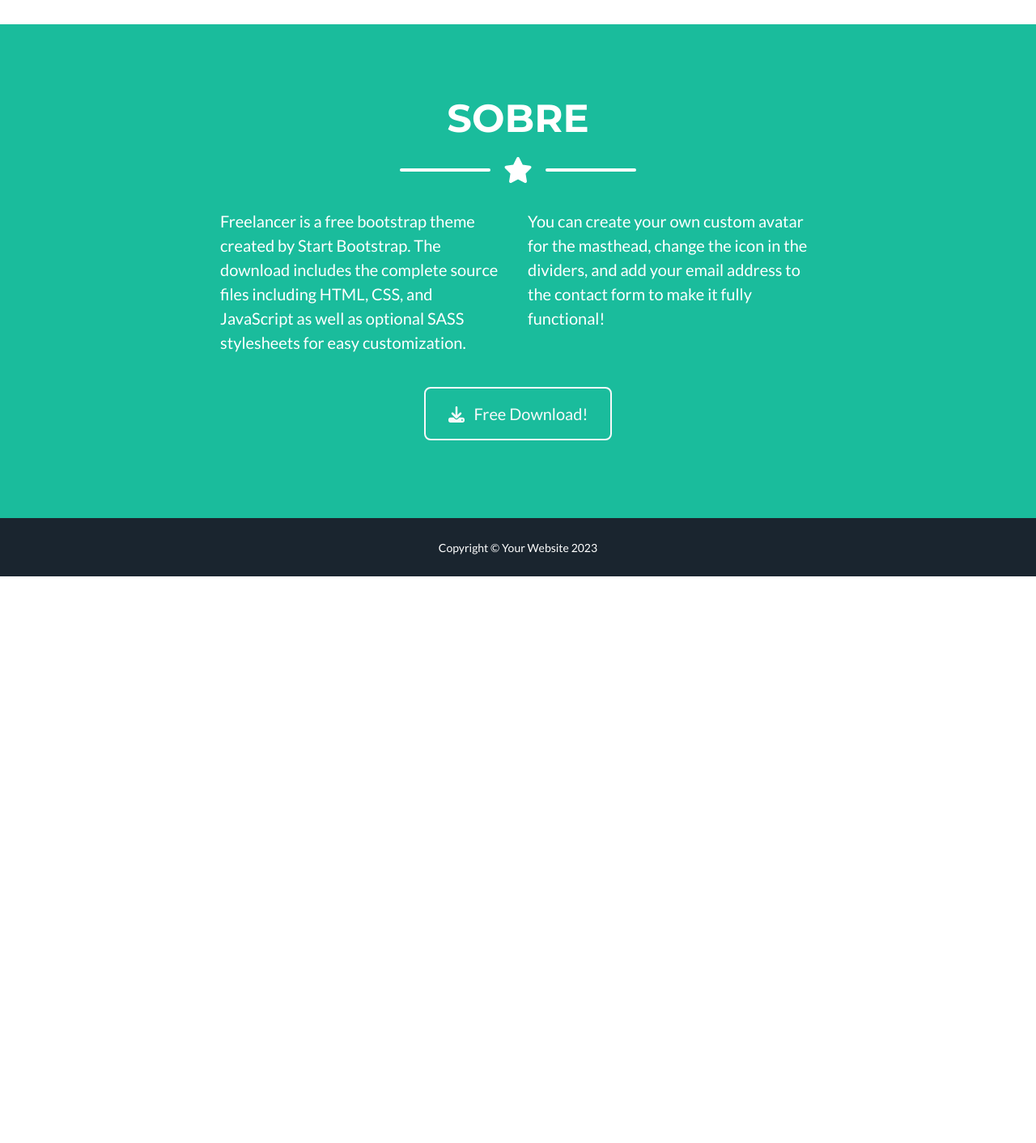
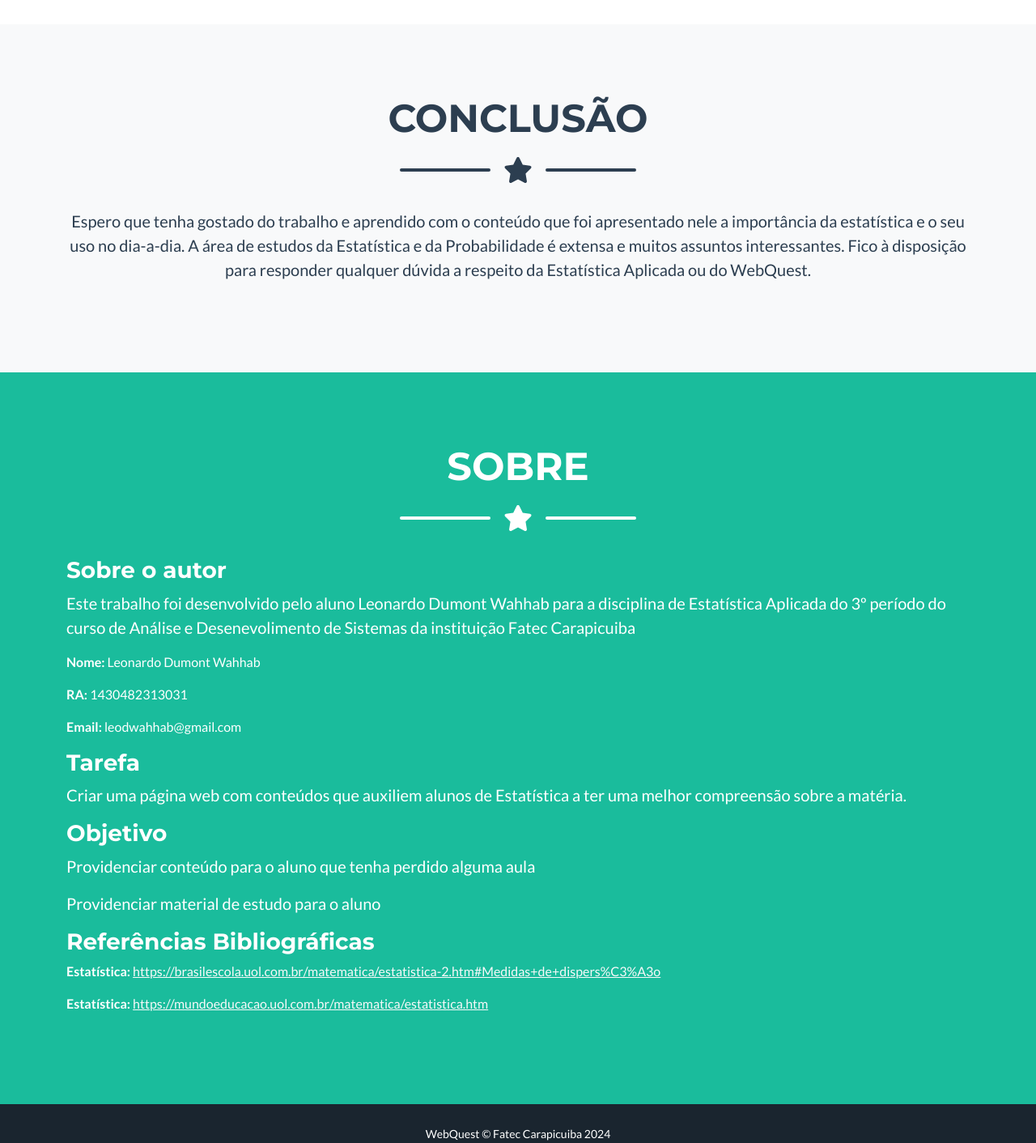
Before and after one commit to leodwahhab/web-quest-estatistica, a website: page dist/index.html in a window 1280 px wide. Shown: the part 1980-3392 px from the top of the page at 81% size. Before the commit the page ends 2692 px from the top, so only its background shows below. Drawn offline with nearby package versions, Linux system fonts and the light colour scheme.

Commit message:
feat: added 'conclusao' and 'sobre' sections

```diff
--- a/dist/index.html
+++ b/dist/index.html
@@ -72,7 +72,7 @@
             </div>
         </section>
 
-        <!-- Portfolio Section-->
+        <!-- Videos Section-->
         <section class="page-section portfolio" id="videoaulas">
             <div class="container">
                 <!-- Portfolio Section Heading-->
@@ -181,6 +181,25 @@
             </div>
         </section>
 
+        <!-- Conclusão Section -->
+        <section class="page-section bg-light text-secondary mb-0" id="conclusao">
+            <div class="container text-center ms-auto text-sm-center">
+                <!-- About Section Heading-->
+                <h2 class="page-section-heading text-center text-uppercase text-secondary">Conclusão</h2>
+                <!-- Icon Divider-->
+                <div class="divider-custom">
+                    <div class="divider-custom-line"></div>
+                    <div class="divider-custom-icon"><i class="fas fa-star"></i></div>
+                    <div class="divider-custom-line"></div>
+                </div>
+                <!-- About Section Content-->
+
+                <div class="d-flex justify-content-center">
+                    <p class="lead text-justify">Espero que tenha gostado do trabalho e aprendido com o conteúdo que foi apresentado nele a importância da estatística e o seu uso no dia-a-dia. A área de estudos da Estatística e da Probabilidade é extensa e muitos assuntos interessantes. Fico à disposição para responder qualquer dúvida a respeito da Estatística Aplicada ou do WebQuest.</p>
+                </div>
+            </div>
+        </section>
+
         <!-- About Section-->
         <section class="page-section bg-primary text-white mb-0" id="about">
             <div class="container">
@@ -194,24 +213,45 @@
                 </div>
                 <!-- About Section Content-->
                 <div class="row">
-                    <div class="col-lg-4 ms-auto">
-                        <p class="lead">Freelancer is a free bootstrap theme created by Start Bootstrap. The download includes the complete source files including HTML, CSS, and JavaScript as well as optional SASS stylesheets for easy customization.</p>
+                    <!-- About the author -->
+                    <div class="">
+                        <h3>Sobre o autor</h4>
+                        <p class="lead text-small">Este trabalho foi desenvolvido pelo aluno Leonardo Dumont Wahhab para a disciplina de Estatística Aplicada
+                            do 3º período do curso de Análise e Desenevolimento de Sistemas da instituição Fatec Carapicuiba</p>
+                        <p><b>Nome: </b>Leonardo Dumont Wahhab</p>
+                        <p><b>RA: </b>1430482313031</p>
+                        <p><b>Email: </b>leodwahhab@gmail.com</p>
                     </div>
-                    <div class="col-lg-4 me-auto"><p class="lead">You can create your own custom avatar for the masthead, change the icon in the dividers, and add your email address to the contact form to make it fully functional!</p></div>
-                </div>
-                <!-- About Section Button-->
-                <div class="text-center mt-4">
-                    <a class="btn btn-xl btn-outline-light" href="https://startbootstrap.com/theme/freelancer/">
-                        <i class="fas fa-download me-2"></i>
-                        Free Download!
-                    </a>
+                    <!-- Task -->
+                    <div>
+                        <h3>Tarefa</h3>
+                        <p class="lead">Criar uma página web com conteúdos que auxiliem alunos de Estatística a ter uma melhor compreensão sobre a matéria.</p>
+                    </div>
+                    <!-- Objectives -->
+                    <div class="">
+                        <h3>Objetivo</h3>
+                        <p class="lead">Providenciar conteúdo para o aluno que tenha perdido alguma aula</p>
+                        <p class="lead">Providenciar material de estudo para o aluno</p>
+                    </div>
+                    <!-- Bibliography -->
+                    <div class="">
+                        <h3>Referências Bibliográficas</h3>
+                        <p>
+                            <b>Estatística: </b>
+                            <a class="link-light" href="https://brasilescola.uol.com.br/matematica/estatistica-2.htm#Medidas+de+dispers%C3%A3o">https://brasilescola.uol.com.br/matematica/estatistica-2.htm#Medidas+de+dispers%C3%A3o</a>
+                        </p>
+                        <p>
+                            <b>Estatística: </b>
+                            <a class="link-light" href="https://mundoeducacao.uol.com.br/matematica/estatistica.htm">https://mundoeducacao.uol.com.br/matematica/estatistica.htm</a>
+                        </p>
+                    </div>
                 </div>
             </div>
         </section>
 
         <!-- Copyright Section-->
         <div class="copyright py-4 text-center text-white">
-            <div class="container"><small>Copyright &copy; Your Website 2023</small></div>
+            <div class="container"><small>WebQuest &copy; Fatec Carapicuiba 2024</small></div>
         </div>
         <!-- Video Modals-->
         <!-- Video Modal 1-->
```
